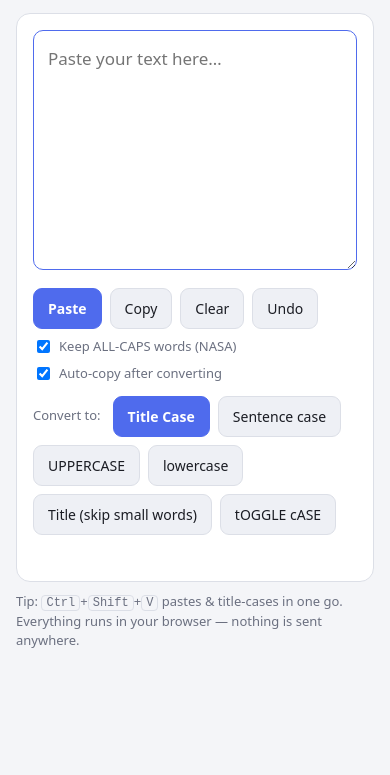
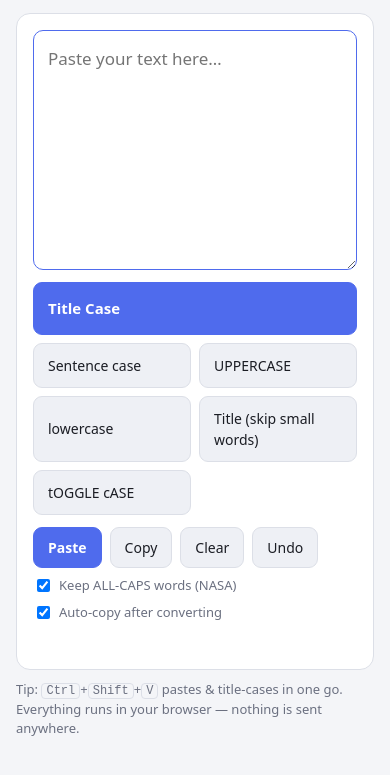
Before and after one commit to Vagii-Kavagi/caseconverter, a plain HTML site: page index.html in a window 390 px wide. Shown: the part 61-836 px from the top of the page. Drawn offline with Linux system fonts and the light colour scheme.

Commit message:
Case buttons in a column left of the text box
Co-Authored-By: Claude Opus 5.5 <noreply@anthropic.com>

```diff
--- a/index.html
+++ b/index.html
@@ -38,6 +38,11 @@
     padding: 14px; font-family: inherit; font-size: 17px; line-height: 1.6; outline: none;
   }
   textarea:focus { border-color: var(--accent); }
+  .editor { display: flex; gap: 12px; align-items: stretch; }
+  .editor textarea { flex: 1; min-width: 0; }
+  .cases { display: flex; flex-direction: column; gap: 8px; width: 210px; flex-shrink: 0; order: -1; }
+  .cases button { text-align: left; padding: 11px 14px; }
+  .cases button.primary { font-size: 15px; padding: 14px; }
   .row { display: flex; flex-wrap: wrap; gap: 8px; align-items: center; margin-top: 12px; }
   button {
     font: inherit; font-size: 14px; border: 1px solid var(--border);
@@ -53,14 +58,29 @@
   .status.ok { color: var(--ok); }
   label.opt { display: inline-flex; gap: 6px; align-items: center; color: var(--muted); font-size: 13px; cursor: pointer; }
   kbd { font-size: 12px; border: 1px solid var(--border); border-radius: 4px; padding: 0 4px; }
-  @media (max-width: 600px) { textarea { min-height: 240px; } .spacer { display: none; } }
+  @media (max-width: 600px) {
+    textarea { min-height: 240px; } .spacer { display: none; }
+    .editor { flex-direction: column; }
+    .cases { width: auto; order: 0; display: grid; grid-template-columns: 1fr 1fr; }
+    .cases button.primary { grid-column: 1 / -1; }
+  }
 </style>
 </head>
 <body>
 <main>
   <h1>Text Converter</h1>
   <div class="card">
-    <textarea id="text" placeholder="Paste your text here…" spellcheck="false" autofocus></textarea>
+    <div class="editor">
+      <textarea id="text" placeholder="Paste your text here…" spellcheck="false" autofocus></textarea>
+      <div class="cases">
+        <button class="primary" data-case="title" title="Ctrl+Shift+T">Title Case</button>
+        <button data-case="sentence">Sentence case</button>
+        <button data-case="upper">UPPERCASE</button>
+        <button data-case="lower">lowercase</button>
+        <button data-case="smart">Title (skip small words)</button>
+        <button data-case="toggle">tOGGLE cASE</button>
+      </div>
+    </div>
 
     <div class="row">
       <button id="paste" class="primary">Paste</button>
@@ -70,16 +90,6 @@
       <span class="spacer"></span>
       <label class="opt"><input type="checkbox" id="keepcaps" checked> Keep ALL-CAPS words (NASA)</label>
       <label class="opt"><input type="checkbox" id="autocopy" checked> Auto-copy after converting</label>
-    </div>
-
-    <div class="row">
-      <span class="label">Convert to:</span>
-      <button class="primary" data-case="title" title="Ctrl+Shift+T">Title Case</button>
-      <button data-case="sentence">Sentence case</button>
-      <button data-case="upper">UPPERCASE</button>
-      <button data-case="lower">lowercase</button>
-      <button data-case="smart">Title (skip small words)</button>
-      <button data-case="toggle">tOGGLE cASE</button>
     </div>
 
     <div class="status" id="status"></div>
```
